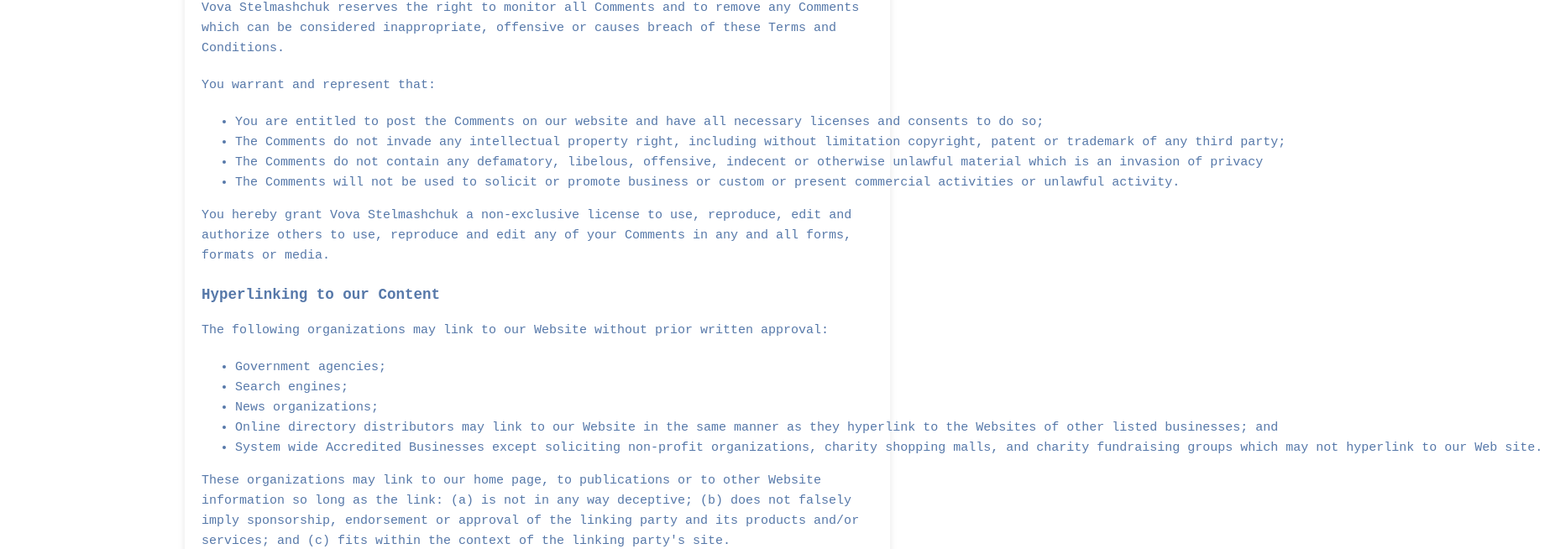
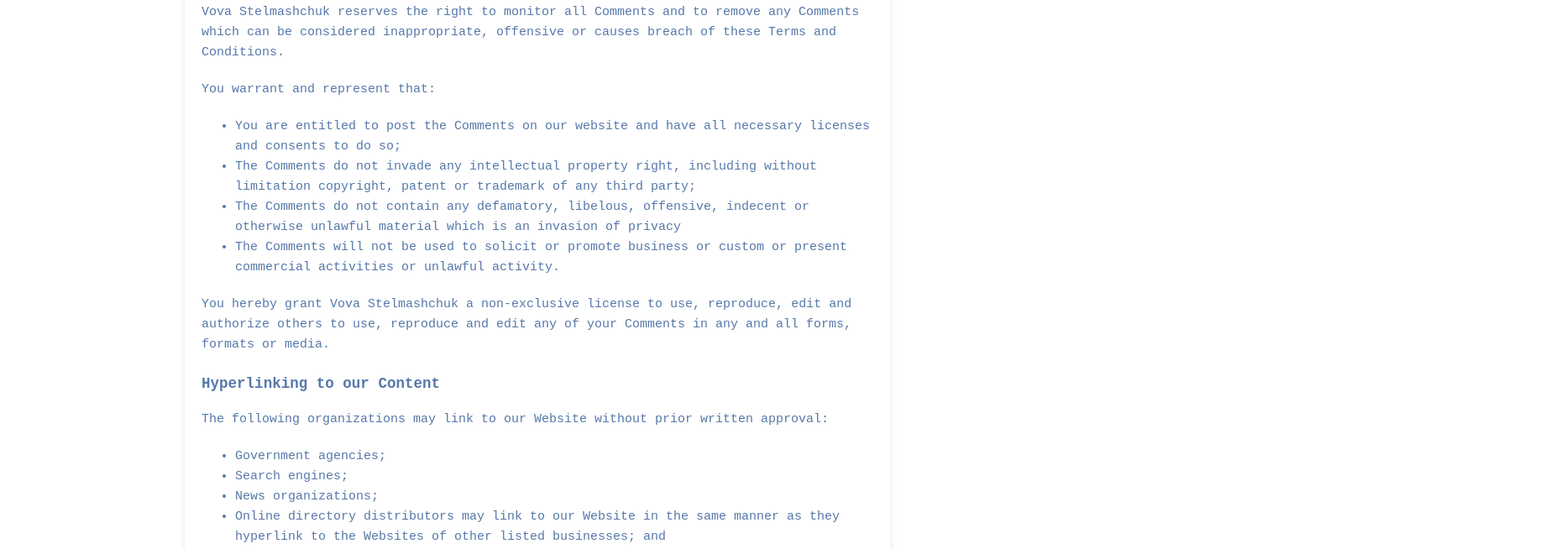
Before and after one commit to guiguijke/nest2d, a Vue app in the folder nest2dvue/: page /terms-and-conditions in a window 1280 px wide. Shown: the part 1489-2143 px from the top of the page at 84% size, 1846 px wide, since content can reach past the window. Built offline with nearby package versions, Linux system fonts and the light colour scheme.

Commit message:
Fix term and conditions css

```diff
--- a/nest2dvue/src/views/TermsAndConditions.vue
+++ b/nest2dvue/src/views/TermsAndConditions.vue
@@ -212,6 +212,12 @@
     white-space: normal;
 }
 
+.article-container ul {
+    margin-bottom: 20px;
+    color: var(--color-text);
+    overflow-wrap: break-word;
+    white-space: normal;
+}
 
 </style>
 <script setup>
```
